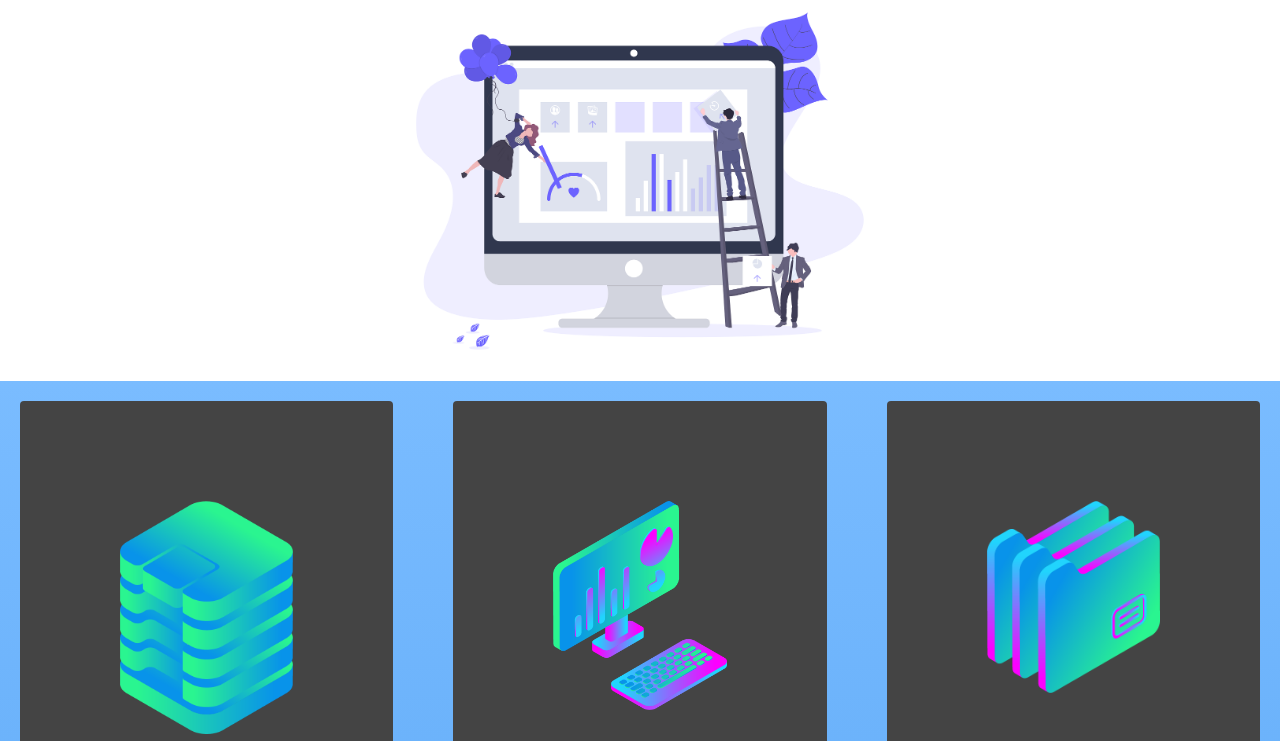
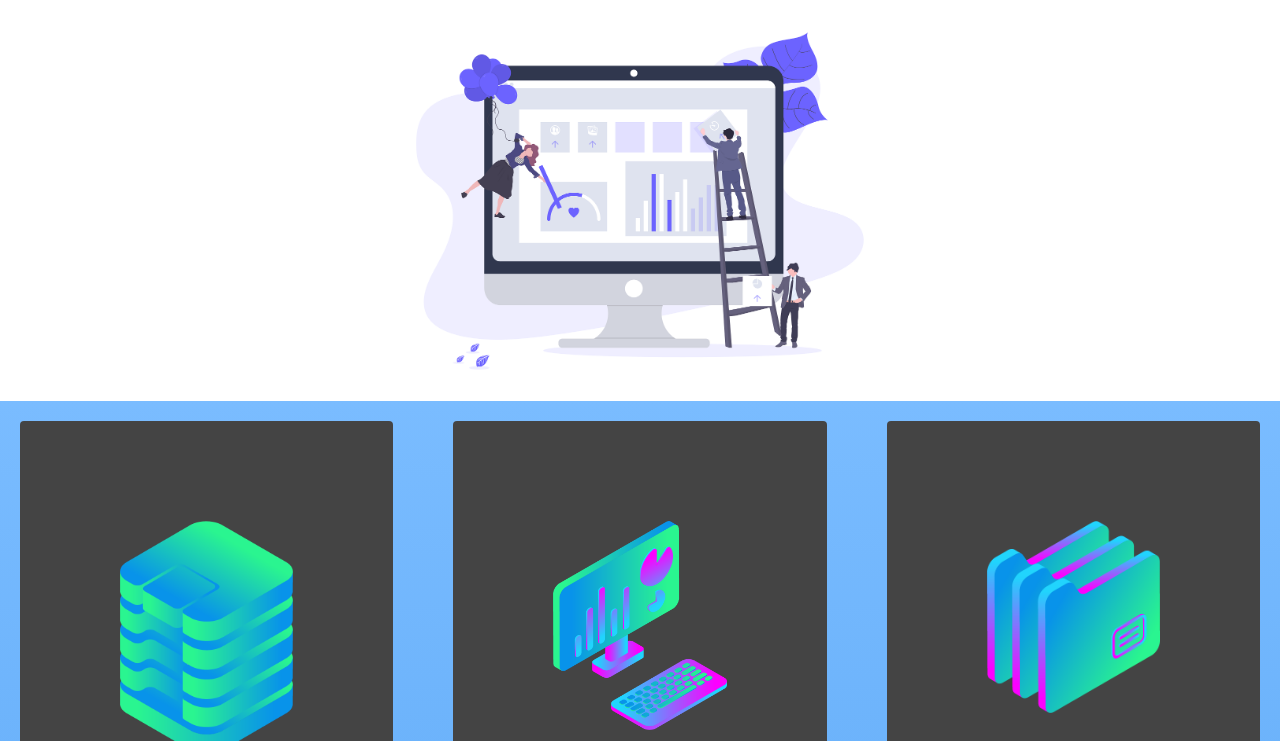
Before and after one commit to Asadbek525/layout_master, a plain HTML site: page index.html in a window 1280 px wide. Shown: the part 59-800 px from the top of the page. Drawn offline with Linux system fonts and the light colour scheme.

Commit message:
Update style.css

```diff
--- a/css/style.css
+++ b/css/style.css
@@ -67,7 +67,7 @@ body{
 }
 
 .cover{
-    padding: 40px 0 0 0;
+    padding: 60px 0 0 0;
     display: flex;
     align-items: center;
     justify-content: center;
```
